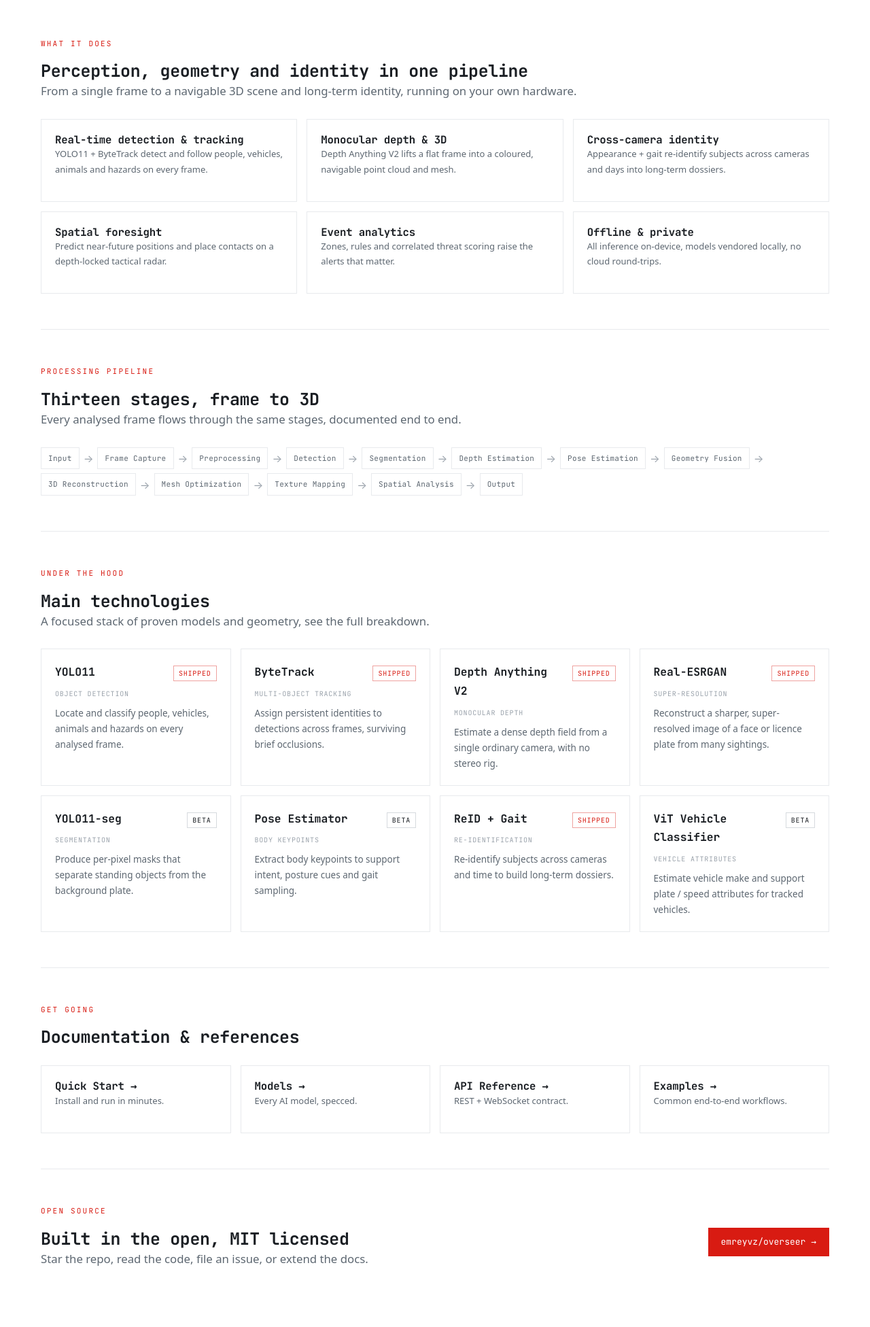
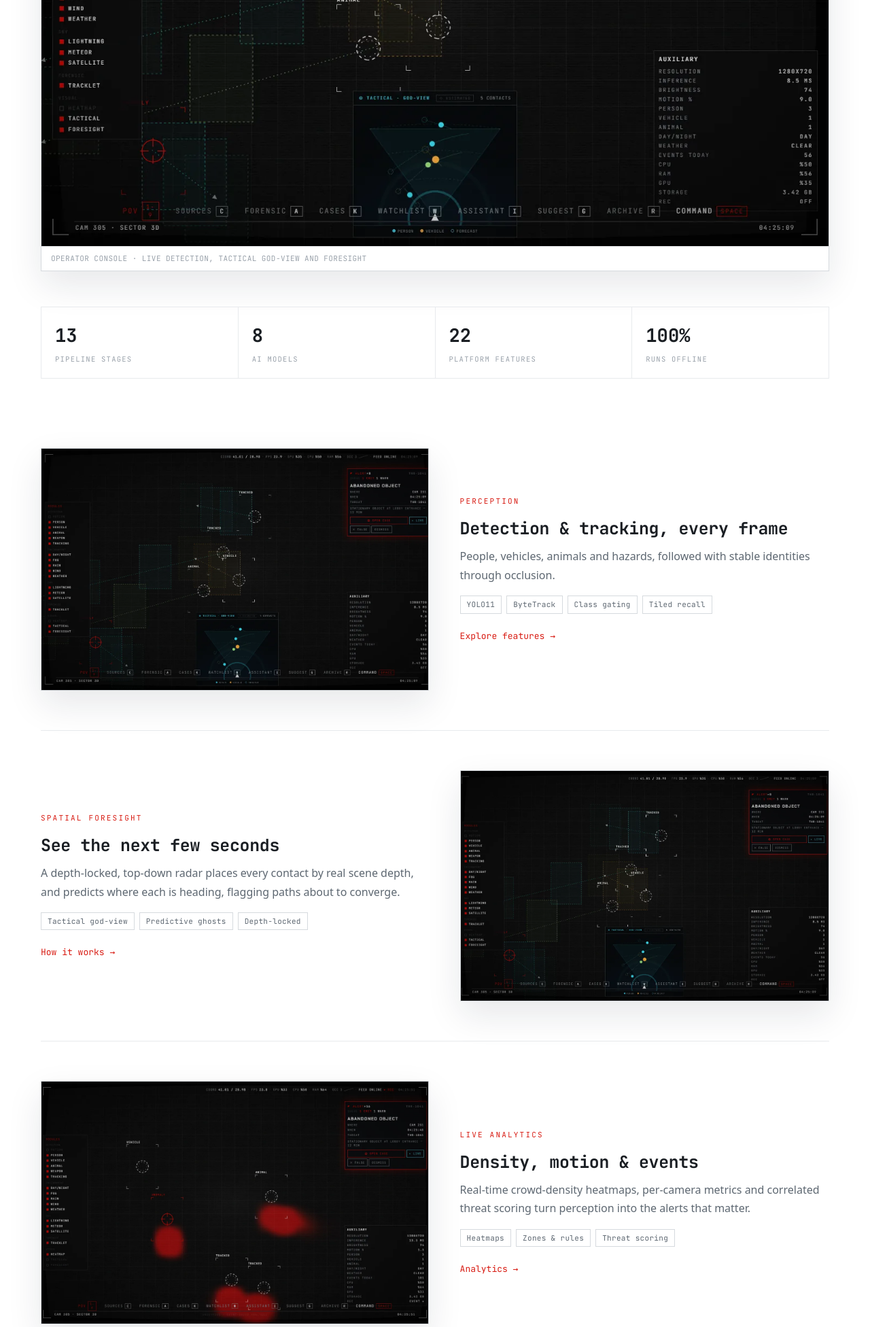
Before and after one commit to emreyvz/overseer, an Eleventy site: page website/src/index.njk in a window 1280 px wide. Shown: the part 845-2797 px from the top of the page at 68% size. Built offline with nearby package versions, Linux system fonts and the light colour scheme; Eleventy itself is replaced by a stand-in of ours; files that its build step writes are made by us from their sources.

Commit message:
feat(docs): visual, screenshot-driven home with less text + scroll animations
Reworks the landing per feedback (too text-heavy; show features with real
screenshots; add motion):

- Captures real Overseer app screenshots (operator console, crowd-density
  heatmap, command-center map) from the running app, compressed to WebP
  (~40-55 KB each) and lazy-loaded.
- Home is now screenshot-forward: a big product shot in the hero, then
  alternating image + short-copy feature rows (detection, spatial foresight,
  analytics, multi-camera) with chip tags. Far less prose.
- Adds tasteful scroll-reveal animations, gated on JS + prefers-reduced-motion
  so content is never hidden without them.
- Gallery now shows the real screenshots alongside the placeholder tiles.

Co-Authored-By: Claude Opus 4.8 <noreply@anthropic.com>

```diff
--- a/website/src/assets/css/main.css
+++ b/website/src/assets/css/main.css
@@ -28,7 +28,7 @@
   --mono: "JBMono", ui-monospace, "SF Mono", "Cascadia Code", "Roboto Mono", Menlo, Consolas, monospace;
   --tracking: 0.12em; --tracking-wide: 0.2em;
   --maxw: 1200px; --content-w: 720px; --sidebar-w: 232px; --toc-w: 188px; --header-h: 56px;
-  --sel: rgba(216,27,18,0.12);
+  --sel: rgba(216,27,18,0.12); --shadow: 0 20px 48px rgba(24,34,48,0.10);
   color-scheme: light;
 }
 :root[data-theme="dark"] {
@@ -36,7 +36,7 @@
   --ink: #e7eaec; --ink-dim: #9aa2aa; --ink-ghost: #616a72;
   --hairline: #23282e; --hairline-2: #313840;
   --accent: #ff4a40; --accent-soft: #2a1614; --accent-ink: #0e1114;
-  --sel: rgba(255,74,64,0.18);
+  --sel: rgba(255,74,64,0.18); --shadow: 0 20px 48px rgba(0,0,0,0.45);
   color-scheme: dark;
 }
 
@@ -297,3 +297,37 @@ td code { white-space: nowrap; }
   .statbar { grid-template-columns: 1fr; } .statbar .stat { border-right: 0; }
   .site-footer .cols { grid-template-columns: 1fr; }
 }
+
+/* ---- landing (visual, screenshot-forward) -------------------------------- */
+.hero-v { padding: 60px 0 8px; }
+.hero-copy { max-width: 640px; }
+.hero-v h1 { max-width: 16ch; margin: 14px 0 16px; line-height: 1.1; }
+.hero-v .lede { max-width: 52ch; }
+.hero-v .meta { margin-top: 18px; }
+.hero-frame { margin: 40px 0 0; border: 1px solid var(--hairline-2); background: var(--bg-2); box-shadow: var(--shadow); overflow: hidden; }
+.hero-frame img { width: 100%; height: auto; display: block; }
+.frame-cap { font-family: var(--mono); font-size: 11px; letter-spacing: .04em; color: var(--ink-ghost); padding: 8px 14px; border-top: 1px solid var(--hairline); background: var(--bg); text-transform: uppercase; }
+
+.frow { display: grid; grid-template-columns: 1.05fr 1fr; gap: 46px; align-items: center; padding: 58px 0; border-bottom: 1px solid var(--hairline); }
+.frow.reverse .shot-frame { order: 2; }
+.shot-frame { border: 1px solid var(--hairline-2); background: var(--bg-2); box-shadow: var(--shadow); overflow: hidden; }
+.shot-frame img { width: 100%; aspect-ratio: 16 / 10; object-fit: cover; display: block; }
+.frow-copy h2 { margin: 8px 0 12px; }
+.frow-copy .muted { font-size: 1rem; }
+.chips { display: flex; flex-wrap: wrap; gap: 7px; margin: 16px 0 18px; }
+.chip { font-family: var(--mono); font-size: 11px; letter-spacing: .03em; color: var(--ink-dim); border: 1px solid var(--hairline-2); padding: 3px 9px; }
+.more { font-family: var(--mono); font-size: 13px; color: var(--accent); }
+.more:hover { text-decoration: underline; text-underline-offset: 3px; }
+
+.cta-band { display: flex; flex-wrap: wrap; gap: 20px; align-items: center; justify-content: space-between; padding: 60px 0 24px; }
+
+/* scroll-reveal (only when JS + motion allowed) */
+.js-anim .reveal { opacity: 0; transform: translateY(18px); transition: opacity .6s ease, transform .6s cubic-bezier(0.16, 1, 0.3, 1); }
+.js-anim .reveal.in { opacity: 1; transform: none; }
+
+@media (max-width: 840px) {
+  .frow, .frow.reverse { grid-template-columns: 1fr; gap: 22px; }
+  .frow.reverse .shot-frame { order: 0; }
+  .cta-band { flex-direction: column; align-items: flex-start; }
+}
+.shot > img { width: 100%; aspect-ratio: 16 / 10; object-fit: cover; display: block; }
--- a/website/src/assets/js/app.js
+++ b/website/src/assets/js/app.js
@@ -61,4 +61,17 @@
     }, { rootMargin: "-15% 0px -75% 0px", threshold: 0 });
     targets.forEach(function (t) { obs.observe(t); });
   }
+
+  /* ---- scroll reveal ----------------------------------------------------- */
+  var reduce = window.matchMedia && matchMedia("(prefers-reduced-motion: reduce)").matches;
+  var reveals = document.querySelectorAll(".reveal");
+  if (reveals.length && !reduce && "IntersectionObserver" in window) {
+    root.classList.add("js-anim");
+    var rObs = new IntersectionObserver(function (entries) {
+      entries.forEach(function (en) {
+        if (en.isIntersecting) { en.target.classList.add("in"); rObs.unobserve(en.target); }
+      });
+    }, { rootMargin: "0px 0px -8% 0px", threshold: 0.05 });
+    reveals.forEach(function (el) { rObs.observe(el); });
+  }
 })();
--- a/website/src/gallery.njk
+++ b/website/src/gallery.njk
@@ -19,7 +19,7 @@ toc:
   <div class="gallery-grid" style="margin-top:14px">
     {% for it in cat.items %}
     <figure class="shot">
-      <div class="ph"><span class="lab">{{ it.label }}</span></div>
+      {% if it.img %}<img loading="lazy" src="{{ it.img | url }}" alt="{{ it.caption }}">{% else %}<div class="ph"><span class="lab">{{ it.label }}</span></div>{% endif %}
       <figcaption class="cap"><div class="t">{{ it.label }}</div><div class="d">{{ it.caption }}</div></figcaption>
     </figure>
     {% endfor %}
--- a/website/src/index.njk
+++ b/website/src/index.njk
@@ -4,104 +4,87 @@ description: "Overseer is an AI computer vision and spatial intelligence platfor
 ---
 <div class="landing">
 
-  <section class="hero">
+  <section class="hero-v">
+    <div class="hero-copy">
       <p class="eyebrow">AI Computer Vision · Spatial Intelligence</p>
-    <h1>Turn any camera into structured spatial intelligence.</h1>
-    <p class="lede">{{ site.description }}</p>
+      <h1>Turn any camera into spatial intelligence.</h1>
+      <p class="lede">Real-time detection, depth, 3D reconstruction and cross-camera identity. Self-hosted, private, offline-capable.</p>
       <div class="cta">
         <a class="btn btn-primary" href="{{ '/docs/quick-start/' | url }}">Get started</a>
-      <a class="btn btn-cyan" href="{{ '/pipeline/' | url }}">How it works</a>
         <a class="btn" href="{{ site.repo }}" target="_blank" rel="noopener">View on GitHub →</a>
       </div>
-    <p class="meta">Latest release <strong>v{{ site.release.version }}</strong> “{{ site.release.codename }}” · {{ site.release.date | readableDate }} · <a href="{{ '/changelog/' | url }}">changelog</a> · MIT licensed</p>
+      <p class="meta">v{{ site.release.version }} “{{ site.release.codename }}” · <a href="{{ '/changelog/' | url }}">changelog</a> · MIT</p>
+    </div>
+    <figure class="hero-frame reveal">
+      <img src="{{ '/assets/img/shots/dashboard.webp' | url }}" width="1440" height="880"
+        alt="Overseer operator console: live camera with detection overlays, a top-down tactical radar, predictive ghosts, alerts and metrics." fetchpriority="high">
+      <figcaption class="frame-cap">Operator console · live detection, tactical god-view and foresight</figcaption>
+    </figure>
   </section>
 
-  <div class="statbar" role="list">
-    {% for s in site.stats %}
-    <div class="stat" role="listitem"><div class="v">{{ s.value }}</div><div class="l">{{ s.label }}</div></div>
-    {% endfor %}
+  <div class="statbar reveal">
+    {% for s in site.stats %}<div class="stat"><div class="v">{{ s.value }}</div><div class="l">{{ s.label }}</div></div>{% endfor %}
   </div>
 
-  <section class="section">
-    <div class="head">
-      <p class="section-label">What it does</p>
-      <h2>Perception, geometry and identity in one pipeline</h2>
-      <p class="lede">From a single frame to a navigable 3D scene and long-term identity, running on your own hardware.</p>
-    </div>
-    <div class="grid cols-3">
-      {% set picks = [
-        { t: "Real-time detection & tracking", d: "YOLO11 + ByteTrack detect and follow people, vehicles, animals and hazards on every frame.", u: "/features/" },
-        { t: "Monocular depth & 3D", d: "Depth Anything V2 lifts a flat frame into a coloured, navigable point cloud and mesh.", u: "/models/depth-anything-v2/" },
-        { t: "Cross-camera identity", d: "Appearance + gait re-identify subjects across cameras and days into long-term dossiers.", u: "/models/reid-gait/" },
-        { t: "Spatial foresight", d: "Predict near-future positions and place contacts on a depth-locked tactical radar.", u: "/technology/#spatial-computing" },
-        { t: "Event analytics", d: "Zones, rules and correlated threat scoring raise the alerts that matter.", u: "/features/" },
-        { t: "Offline & private", d: "All inference on-device, models vendored locally, no cloud round-trips.", u: "/features/" }
-      ] %}
-      {% for p in picks %}
-      <a class="card link bracket" href="{{ p.u | url }}">
-        <h3>{{ p.t }}</h3>
-        <p class="muted" style="font-size:13px">{{ p.d }}</p>
-      </a>
-      {% endfor %}
+  <!-- feature rows: screenshot + short copy, alternating -->
+  <section class="frow reveal">
+    <figure class="shot-frame"><img loading="lazy" src="{{ '/assets/img/shots/dashboard.webp' | url }}" width="1440" height="880" alt="Detection overlays with track ids on a live feed" style="object-position: 20% 45%"></figure>
+    <div class="frow-copy">
+      <p class="section-label">Perception</p>
+      <h2>Detection &amp; tracking, every frame</h2>
+      <p class="muted">People, vehicles, animals and hazards, followed with stable identities through occlusion.</p>
+      <div class="chips">{% for t in ["YOLO11","ByteTrack","Class gating","Tiled recall"] %}<span class="chip">{{ t }}</span>{% endfor %}</div>
+      <a class="more" href="{{ '/features/' | url }}">Explore features →</a>
     </div>
   </section>
 
-  <section class="section">
-    <div class="head">
-      <p class="section-label">Processing pipeline</p>
-      <h2>Thirteen stages, frame to 3D</h2>
-      <p class="lede">Every analysed frame flows through the same stages, <a href="{{ '/pipeline/' | url }}">documented end to end</a>.</p>
-    </div>
-    <div class="ribbon">
-      {% for s in pipeline.stages %}<span class="node">{{ s.name }}</span>{% if not loop.last %}<span class="arr">→</span>{% endif %}{% endfor %}
+  <section class="frow reverse reveal">
+    <figure class="shot-frame"><img loading="lazy" src="{{ '/assets/img/shots/dashboard.webp' | url }}" width="1440" height="880" alt="Top-down tactical radar with predictive ghost blips" style="object-position: 50% 96%"></figure>
+    <div class="frow-copy">
+      <p class="section-label">Spatial foresight</p>
+      <h2>See the next few seconds</h2>
+      <p class="muted">A depth-locked, top-down radar places every contact by real scene depth, and predicts where each is heading, flagging paths about to converge.</p>
+      <div class="chips">{% for t in ["Tactical god-view","Predictive ghosts","Depth-locked"] %}<span class="chip">{{ t }}</span>{% endfor %}</div>
+      <a class="more" href="{{ '/technology/#spatial-computing' | url }}">How it works →</a>
     </div>
   </section>
 
-  <section class="section">
-    <div class="head">
-      <p class="section-label">Under the hood</p>
-      <h2>Main technologies</h2>
-      <p class="lede">A focused stack of proven models and geometry, see the <a href="{{ '/technology/' | url }}">full breakdown</a>.</p>
-    </div>
-    <div class="grid auto">
-      {% for m in models %}
-      <a class="card link" href="{{ '/models/' | url }}{{ m.slug }}/">
-        <div class="modelcard">
-          <div class="top"><span class="name">{{ m.name }}</span><span class="badge {{ 'green' if m.status == 'shipped' else 'amber' }}">{{ m.status }}</span></div>
-          <span class="role">{{ m.role }}</span>
-          <p>{{ m.purpose }}</p>
-        </div>
-      </a>
-      {% endfor %}
+  <section class="frow reveal">
+    <figure class="shot-frame"><img loading="lazy" src="{{ '/assets/img/shots/heatmap.webp' | url }}" width="1440" height="880" alt="Crowd-density heatmap over a live feed with metrics panel"></figure>
+    <div class="frow-copy">
+      <p class="section-label">Live analytics</p>
+      <h2>Density, motion &amp; events</h2>
+      <p class="muted">Real-time crowd-density heatmaps, per-camera metrics and correlated threat scoring turn perception into the alerts that matter.</p>
+      <div class="chips">{% for t in ["Heatmaps","Zones & rules","Threat scoring"] %}<span class="chip">{{ t }}</span>{% endfor %}</div>
+      <a class="more" href="{{ '/features/#analytics-operations' | url }}">Analytics →</a>
     </div>
   </section>
 
-  <section class="section">
-    <div class="head">
-      <p class="section-label">Get going</p>
-      <h2>Documentation & references</h2>
-    </div>
-    <div class="grid cols-4">
-      {% set links = [
-        { t: "Quick Start", d: "Install and run in minutes.", u: "/docs/quick-start/" },
-        { t: "Models", d: "Every AI model, specced.", u: "/models/" },
-        { t: "API Reference", d: "REST + WebSocket contract.", u: "/api/" },
-        { t: "Examples", d: "Common end-to-end workflows.", u: "/examples/" }
-      ] %}
-      {% for l in links %}
-      <a class="card link bracket" href="{{ l.u | url }}"><h3>{{ l.t }} →</h3><p class="muted" style="font-size:13px">{{ l.d }}</p></a>
-      {% endfor %}
+  <section class="frow reverse reveal">
+    <figure class="shot-frame"><img loading="lazy" src="{{ '/assets/img/shots/map.webp' | url }}" width="1440" height="880" alt="Command-center map with multiple camera sources"></figure>
+    <div class="frow-copy">
+      <p class="section-label">Multi-camera</p>
+      <h2>One command center</h2>
+      <p class="muted">Every source on a live map, with cross-camera re-identification linking subjects across cameras and time into long-term dossiers.</p>
+      <div class="chips">{% for t in ["Re-ID + gait","Dossiers","Relationship graph"] %}<span class="chip">{{ t }}</span>{% endfor %}</div>
+      <a class="more" href="{{ '/models/reid-gait/' | url }}">Identity model →</a>
     </div>
   </section>
 
-  <section class="section" style="border-bottom:0">
-    <div class="row" style="justify-content:space-between">
+  <section class="section reveal">
+    <div class="head"><p class="section-label">Pipeline</p><h2>Frame to 3D, in thirteen stages</h2></div>
+    <div class="ribbon">{% for s in pipeline.stages %}<span class="node">{{ s.name }}</span>{% if not loop.last %}<span class="arr">→</span>{% endif %}{% endfor %}</div>
+    <p style="margin-top:18px"><a class="more" href="{{ '/pipeline/' | url }}">Read the pipeline →</a></p>
+  </section>
+
+  <section class="cta-band reveal">
     <div>
       <p class="section-label">Open source</p>
       <h2 style="margin-top:6px">Built in the open, MIT licensed</h2>
-        <p class="lede">Star the repo, read the code, file an issue, or extend the docs.</p>
     </div>
-      <a class="btn btn-primary" href="{{ site.repo }}" target="_blank" rel="noopener">{{ site.repoShort }} →</a>
+    <div class="row">
+      <a class="btn btn-primary" href="{{ '/docs/' | url }}">Read the docs</a>
+      <a class="btn" href="{{ site.repo }}" target="_blank" rel="noopener">{{ site.repoShort }} →</a>
     </div>
   </section>
 
```
Also changed, not shown: website/src/_data/gallery.js (+7 -7 lines), website/src/assets/img/shots/dashboard.webp (added), website/src/assets/img/shots/heatmap.webp (added), website/src/assets/img/shots/map.webp (added). Lines whose indentation alone changed are shown as unchanged.
